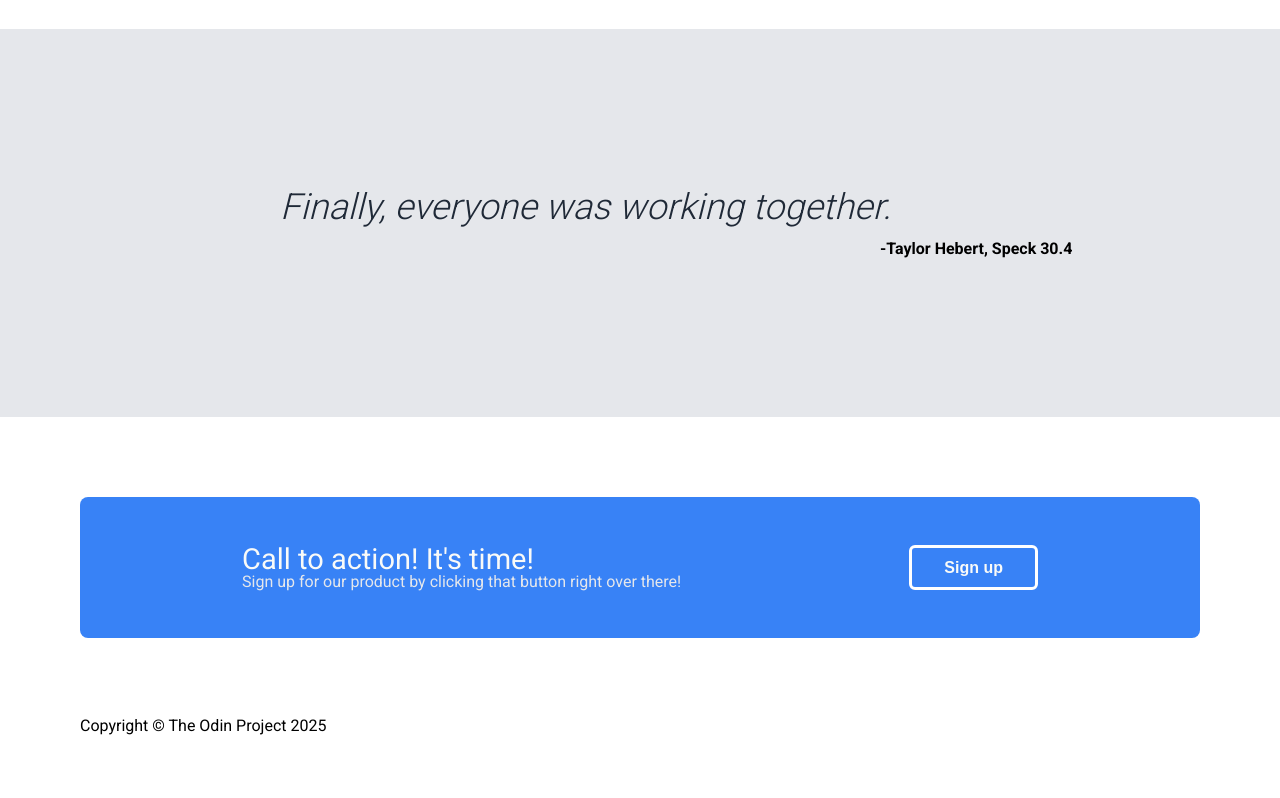
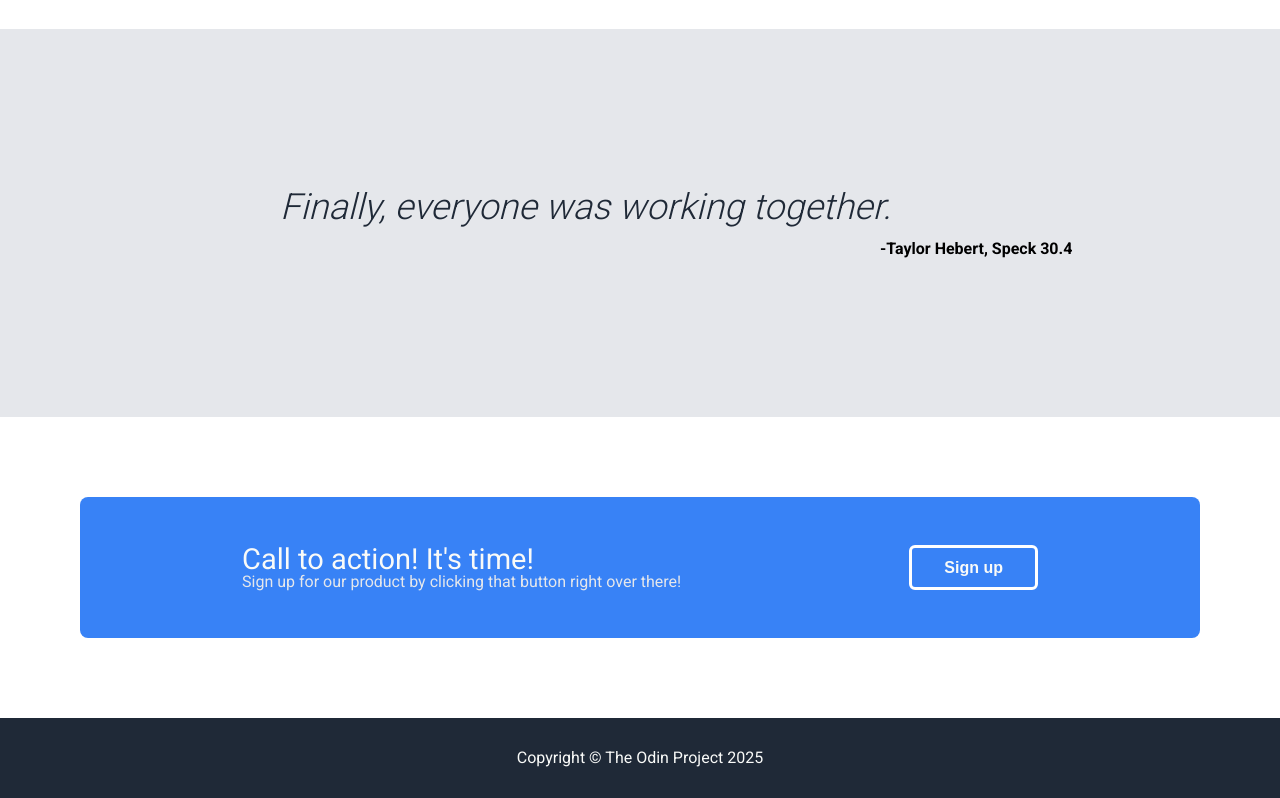
Before and after one commit to Soljira/generic-landing-page, a plain HTML site: page src/index.html in a window 1280 px wide. Shown: the part 829-1627 px from the top of the page. Before the commit the page ends 1564 px from the top, so only its background shows below. Drawn offline with Linux system fonts and the light colour scheme.

Commit message:
feat: add styling to footer

```diff
--- a/assets/styles/style.css
+++ b/assets/styles/style.css
@@ -193,3 +193,13 @@ header a,
     padding: 0.5rem 2rem;
     font-weight: bold;
 }
+
+footer {
+    padding-top: 2rem;
+    padding-bottom: 2rem;
+    background-color: #1f2937;
+    color: #f9faf8;
+    display: flex;
+    justify-content: center;
+    align-items: center;
+}
```
